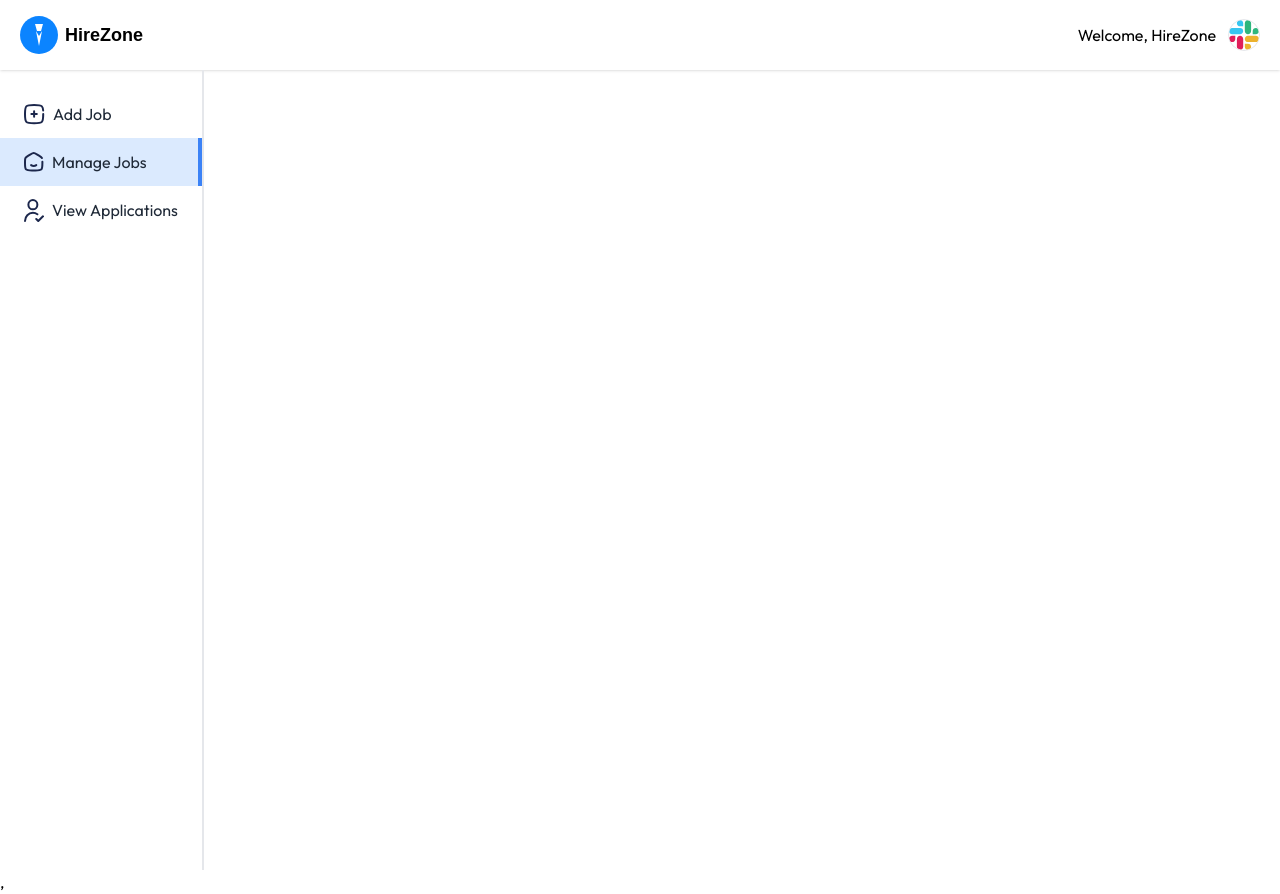
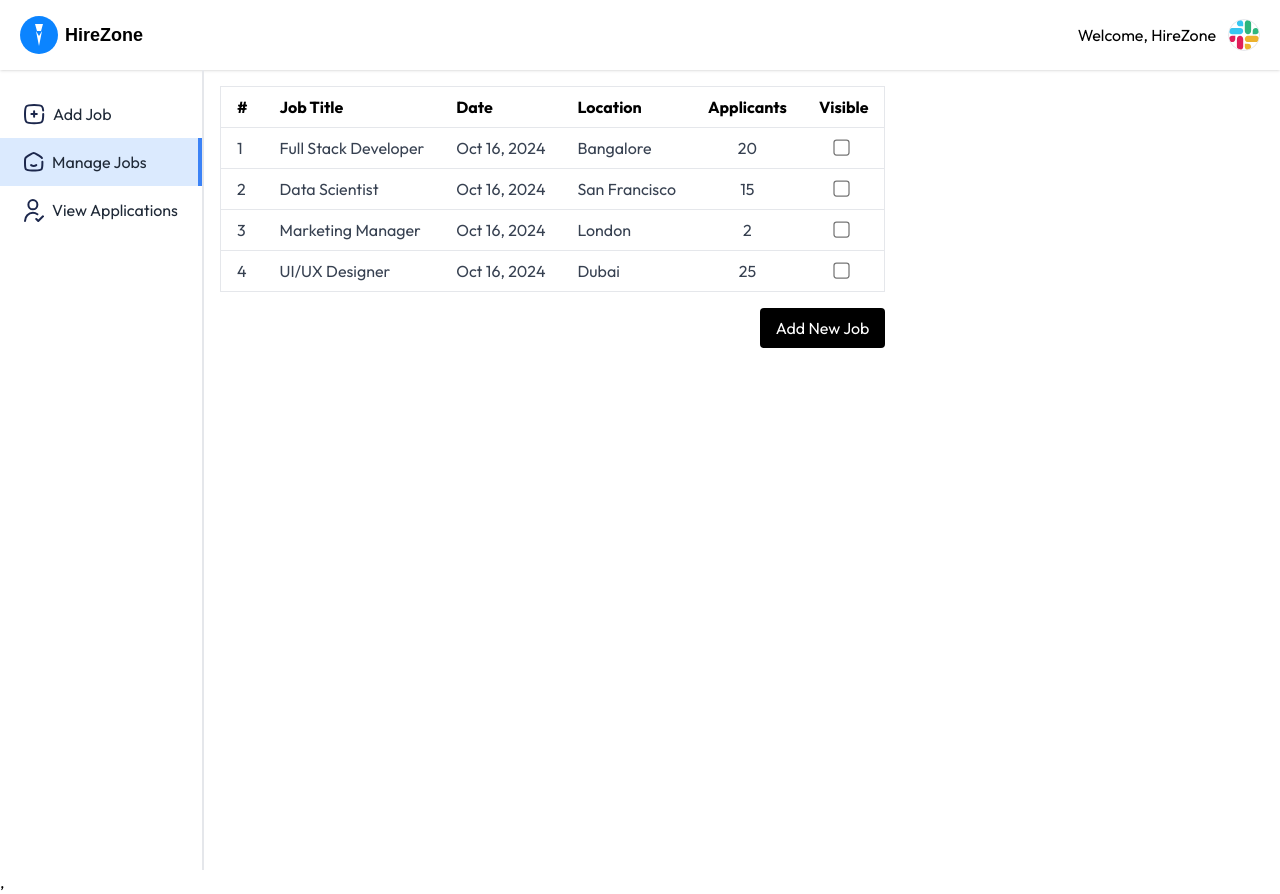
Before and after one commit to torikulislamv3/HireZone-Job-Portal, a React (Vite) app in the folder Frontend/: page /dashboard/manage-jobs in a window 1280 px wide. Built offline with nearby package versions, Linux system fonts and the light colour scheme; no server answers.

Commit message:
dashboard pages design complete

```diff
--- a/Frontend/src/pages/ManageJobs.jsx
+++ b/Frontend/src/pages/ManageJobs.jsx
@@ -1,11 +1,63 @@
-import React from 'react'
+import React from "react";
+import { manageJobsData } from "../assets/assets";
+import moment from "moment";
+import { useNavigate } from "react-router-dom";
 
 const ManageJobs = () => {
+  const navigate = useNavigate();
+
   return (
-    <div>
+    <div className="container p-4 max-w-5xl">
+      <div className="overflow-x-auto">
+        <table className="min-w-full bg-white border border-gray-200 max-sm:text-sm">
+          <thead>
+            <tr>
+              <th className="py-2 px-4 border-b text-left max-sm:hidden">#</th>
+              <th className="py-2 px-4 border-b text-left">Job Title</th>
+              <th className="py-2 px-4 border-b text-left max-sm:hidden">
+                Date
+              </th>
+              <th className="py-2 px-4 border-b text-left max-sm:hidden">
+                Location
+              </th>
+              <th className="py-2 px-4 border-b text-center">Applicants</th>
+              <th className="py-2 px-4 border-b text-left">Visible</th>
+            </tr>
+          </thead>
+          <tbody>
+            {manageJobsData.map((job, index) => (
+              <tr className="text-gray-700" key={index}>
+                <td className="py-2 px-4 border-b max-sm:hidden">
+                  {index + 1}
+                </td>
+                <td className="py-2 px-4 border-b">{job.title}</td>
+                <td className="py-2 px-4 border-b max-sm:hidden">
+                  {moment(job.date).format("ll")}
+                </td>
+                <td className="py-2 px-4 border-b max-sm:hidden">
+                  {job.location}
+                </td>
+                <td className="py-2 px-4 border-b text-center">
+                  {job.applicants}
+                </td>
+                <td className="py-2 px-4 border-b">
+                  <input className="scale-125 ml-4" type="checkbox" />
+                </td>
+              </tr>
+            ))}
+          </tbody>
+        </table>
+      </div>
+      <div className="mt-4 flex justify-end">
+        <button
+          onClick={() => navigate("/dashboard/add-job")}
+          className="bg-black text-white py-2 px-4 rounded"
+        >
+          Add New Job
+        </button>
+      </div>
+    </div>
+  );
+};
 
-    </div>
-  )
-}
-
-export default ManageJobs
+export default ManageJobs;
--- a/Frontend/src/pages/ViewApplications.jsx
+++ b/Frontend/src/pages/ViewApplications.jsx
@@ -1,11 +1,56 @@
-import React from 'react'
+import React from "react";
+import { assets, viewApplicationsPageData } from "../assets/assets";
 
 const ViewApplications = () => {
   return (
-    <div>
+    <div className="container mx-auto p-4">
+      <div>
+        <table className="w-full max-w-4xl bg-white border border-gray-200 max-sm:text-sm ">
+          <thead>
+            <tr className="border-b">
+              <th className="py-2 px-4 text-left">#</th>
+              <th className="py-2 px-4 text-left">User Name</th>
+              <th className="py-2 px-4 text-left max-sm:hidden">Job Title</th>
+              <th className="py-2 px-4 text-left max-sm:hidden">Location</th>
+              <th className="py-2 px-4 text-left">Resume</th>
+              <th className="py-2 px-4 text-left">Action</th>
+            </tr>
+          </thead>
+          <tbody>
+            {viewApplicationsPageData.map((applicant, index) => (
+              <tr key={index} className="text-gray-700">
+                <td className="py-2 px-4 border-b text-center">{index + 1}</td>
+                <td className="py-2 px-4 border-b text-center flex">
+                  <img
+                    className="w-10 h-10 rounded-full mr-3 max-sm:hidden"
+                    src={applicant.imgSrc}
+                    alt=""
+                  />
+                  <span>{applicant.name}</span>
+                </td>
+                <td className="py-2 px-4 border-b max-sm:hidden">{applicant.jobTitle}</td>
+                <td className="py-2 px-4 border-b max-sm:hidden">{applicant.location}</td>
+                <td className="py-2 px-4 border-b">
+                  <a href="" target="_blank" className="bg-blue-50 text-blue-400 px-3 py-1 rounded inline-flex gap-2 items-center">
+                    Resume <img src={assets.resume_download_icon} alt="" />
+                  </a>
+                </td>
+                <td className="py-2 px-4 border-b relative">
+                  <div className="relative inline-block text-left group">
+                    <button className="text-gray-500 action-button">...</button>
+                    <div className="absolute z-10 hidden right-0 md:left-0 top-0 mt-2 w-32 bg-white border border-gray-200 rounded shadow group-hover:block">
+                      <button className="block w-full text-left px-4 py-2 text-blue-500 hover:bg-gray-100">Accept</button>
+                      <button className="block w-full text-left px-4 py-2 text-red-500 hover:bg-gray-100">Reject</button>
+                    </div>
+                  </div>
+                </td>
+              </tr>
+            ))}
+          </tbody>
+        </table>
+      </div>
+    </div>
+  );
+};
 
-    </div>
-  )
-}
-
-export default ViewApplications
+export default ViewApplications;
```
